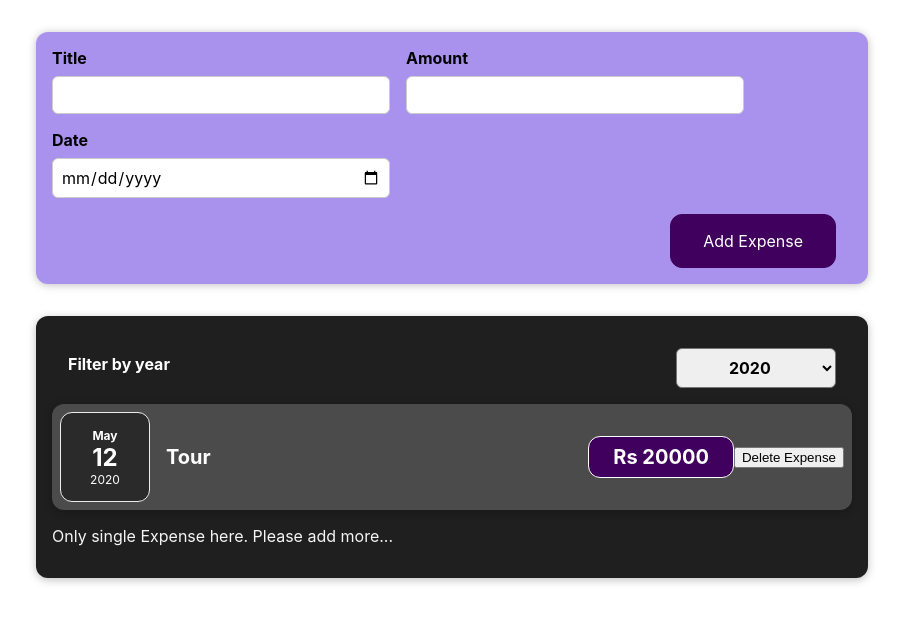
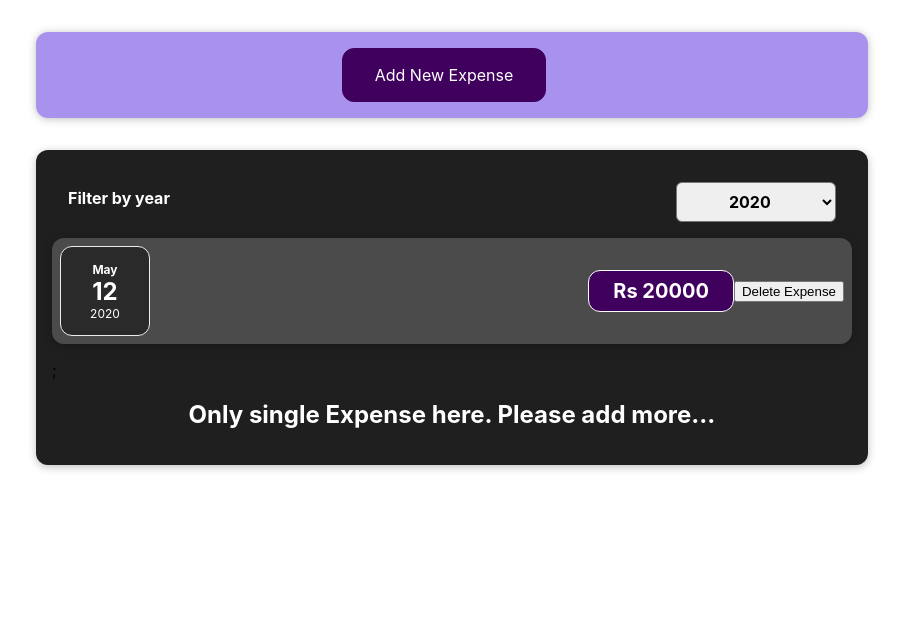
Before and after one commit to VaiDik-cyber/SharpenerReact, a React (Create React App) app: page / in a window 1280 px wide. Shown: the top 622 px of the page, without its empty margins (188-1091 px from the left). Built offline with nearby package versions, Linux system fonts and the light colour scheme.

Commit message:
module2 task 13 Add new Expense button added

```diff
--- /dev/null
+++ b/src/components/ExpenseList/ExpenseList.css
@@ -0,0 +1,11 @@
+.expenses-list {
+  list-style: none;
+
+  padding: 0;
+}
+
+.expenses-list__fallback {
+  color: white;
+
+  text-align: center;
+}
--- /dev/null
+++ b/src/components/ExpenseList/ExpenseList.js
@@ -0,0 +1,40 @@
+import ExpenseItems from "./ExpenseItem";
+import "./ExpenseList.css";
+
+const ExpensesList = (props) => {
+  if (props.items.length === 0) {
+    return <h2 className="expenses-list__fallback">Found no expenses.</h2>;
+  } else if (props.items.length === 1) {
+    return (
+      <div>
+        {props.items.map((expense) => (
+          <ExpenseItems
+            key={expense.id}
+            title={expense.title}
+            amount={expense.amount}
+            date={expense.date}
+          ></ExpenseItems>
+        ))}
+        ;
+        <h2 className="expenses-list__fallback">
+          Only single Expense here. Please add more...
+        </h2>
+      </div>
+    );
+  }
+
+  return (
+    <ul className="expense-list">
+      {props.items.map((expense) => (
+        <ExpenseItems
+          key={expense.id}
+          title={expense.title}
+          amount={expense.amount}
+          date={expense.date}
+        ></ExpenseItems>
+      ))}
+    </ul>
+  );
+};
+
+export default ExpensesList;
--- a/src/components/ExpenseList/Expenses.js
+++ b/src/components/ExpenseList/Expenses.js
@@ -1,8 +1,9 @@
 import "./Expenses.css";
-import ExpenseItem from "./ExpenseItem";
+// import ExpenseItem from "./ExpenseItem";
 import Card from "../UI/Card";
 import ExpensesFilter from "./ExpenseFilter";
 import { useState } from "react";
+import ExpensesList from "./ExpenseList";
 
 const Expenses = (props) => {
   const [filteredYear, setFilteredYear] = useState("2020");
@@ -13,36 +14,36 @@
   const filteredExpenses = props.items.filter((expense) => {
     return expense.date.getFullYear().toString() === filteredYear;
   });
-  let expenseContent = (
-    <p style={{ color: "whitesmoke" }}>No exepense found.</p>
-  );
-  let filteritem = filteredExpenses.map((expense) => (
-    <ExpenseItem
-      key={expense.id}
-      name={expense.title}
-      amount={expense.amount}
-      date={expense.date}
-    ></ExpenseItem>
-  ));
-  if (filteredExpenses.length > 1) {
-    expenseContent = { filteritem };
-  } else if (filteredExpenses.length === 1) {
-    expenseContent = (
-      <>
-        {filteritem}
-        <p style={{ color: "whitesmoke" }}>
-          Only single Expense here. Please add more...
-        </p>
-      </>
-    );
-  }
+  // let expenseContent = (
+  //   <p style={{ color: "whitesmoke" }}>No exepense found.</p>
+  // );
+  // let filteritem = filteredExpenses.map((expense) => (
+  //   <ExpenseItem
+  //     key={expense.id}
+  //     name={expense.title}
+  //     amount={expense.amount}
+  //     date={expense.date}
+  //   ></ExpenseItem>
+  // ));
+  // if (filteredExpenses.length > 1) {
+  //   expenseContent = { filteritem };
+  // } else if (filteredExpenses.length === 1) {
+  //   expenseContent = (
+  //     <>
+  //       {filteritem}
+  //       <p style={{ color: "whitesmoke" }}>
+  //         Only single Expense here. Please add more...
+  //       </p>
+  //     </>
+  //   );
+  // }
   return (
     <Card className="expenses">
       <ExpensesFilter
         selected={filteredYear}
         onChangeFilter={filterChangeHandler}
       />
-      {expenseContent}
+      <ExpensesList items={filteredExpenses} />
     </Card>
   );
 };
--- a/src/components/NewExpense/ExpenseForm.js
+++ b/src/components/NewExpense/ExpenseForm.js
@@ -65,6 +65,9 @@
         </div>
       </div>
       <div className="new-expense__actions">
+        <button type="click" onClick={props.onCancel}>
+          Cancel
+        </button>
         <button type="submit">Add Expense</button>
       </div>
     </form>
--- a/src/components/NewExpense/NewExpense.js
+++ b/src/components/NewExpense/NewExpense.js
@@ -1,7 +1,13 @@
+import { useState } from "react";
 import { ExpenseForm } from "./ExpenseForm";
 import "./NewExpense.css";
 
 const NewExpense = (props) => {
+  const [isEditing, setisEditing] = useState(false);
+
+  const startEditingHandler = () => {
+    setisEditing(true);
+  };
   const saveExpenseDataHandler = (enteredExpenseData) => {
     const expenseData = {
       ...enteredExpenseData,
@@ -9,10 +15,22 @@
     };
     // console.log(expenseData);
     props.onAddExpense(expenseData);
+    setisEditing(true);
+  };
+  const stopEditingHandler = () => {
+    setisEditing(false);
   };
   return (
     <div className="new-expense">
-      <ExpenseForm onSaveExpenseData={saveExpenseDataHandler} />
+      {!isEditing && (
+        <button onClick={startEditingHandler}>Add New Expense</button>
+      )}
+      {isEditing && (
+        <ExpenseForm
+          onSaveExpenseData={saveExpenseDataHandler}
+          onCancel={stopEditingHandler}
+        />
+      )}
     </div>
   );
 };
```
